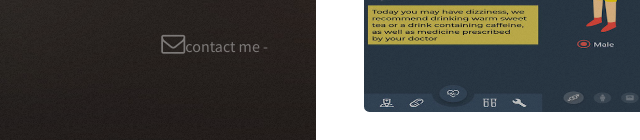
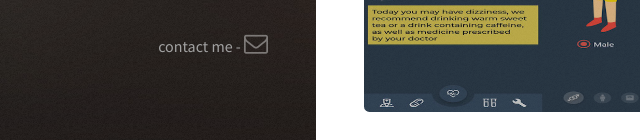
Before and after one commit to MoshenskaNikol/MoshenskaNikol.github.io, a plain HTML site: page index.html in a window 1280 px wide. Shown: the part 660-800 px from the top of the page, 68-708 px from the left. Drawn offline with Linux system fonts and the light colour scheme.

Commit message:
Update index.html

```diff
--- a/index.html
+++ b/index.html
@@ -158,7 +158,7 @@
 				<!--	<li><a href="#" class="icon fa-twitter"><span class="label">Twitter</span></a></li>
 					<li><a href="#" class="icon fa-github"><span class="label">Github</span></a></li>
 					<li><a href="#" class="icon fa-dribbble"><span class="label">Dribbble</span></a></li>-->
-					<li><a href="mailto:nikol.r.moshenska@gmail.com" class="icon fa-envelope-o">contact me - <span class="label">Email</span></a></li>
+					<li>contact me - <a href="mailto:nikol.r.moshenska@gmail.com" class="icon fa-envelope-o"><span class="label">Email</span></a></li>
 				</ul>
 			    <!--<ul class="copyright">
 					<li>&copy; Untitled</li><li>Design: <a href="#">HTML5 UP</a></li>
```
